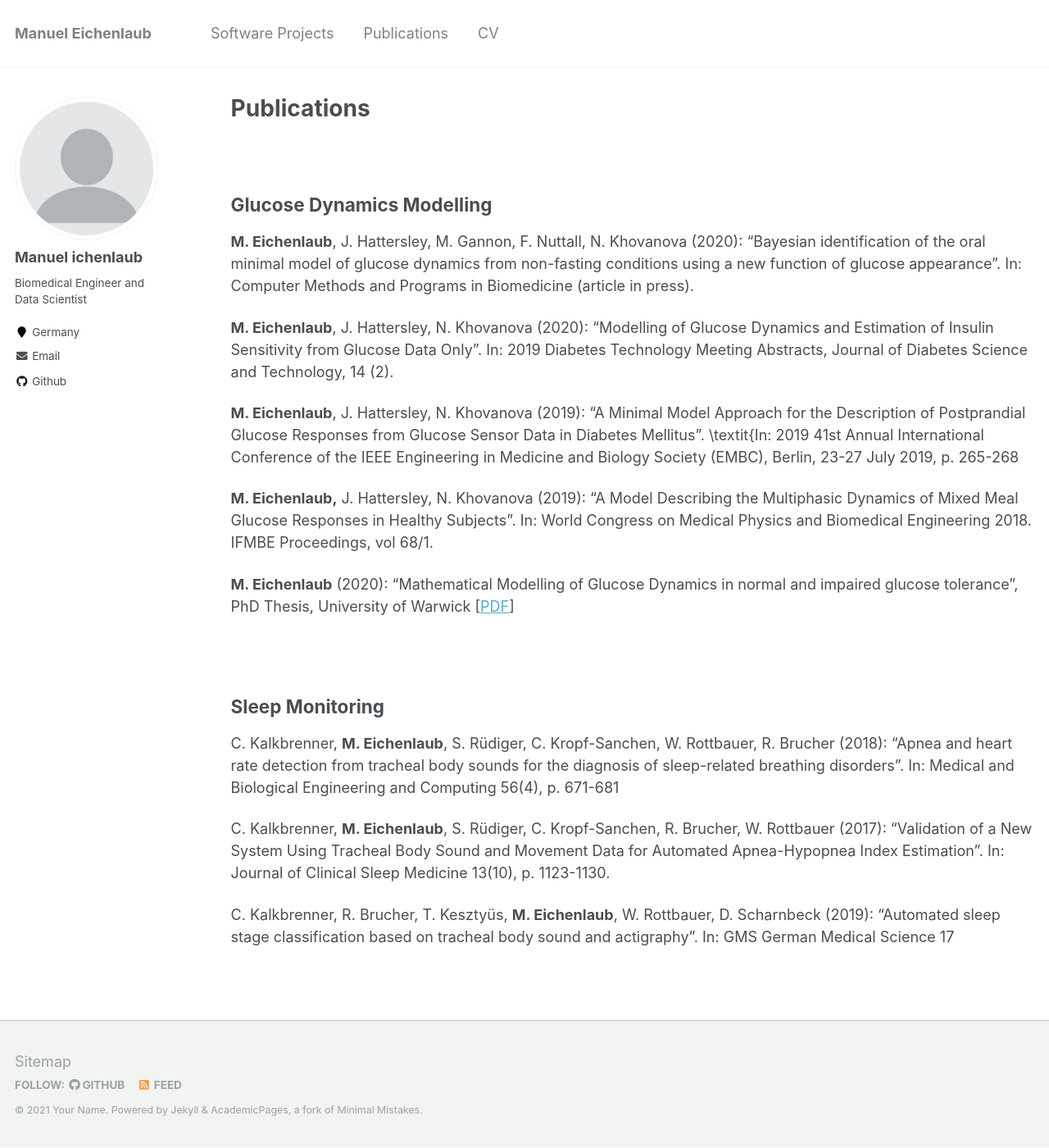
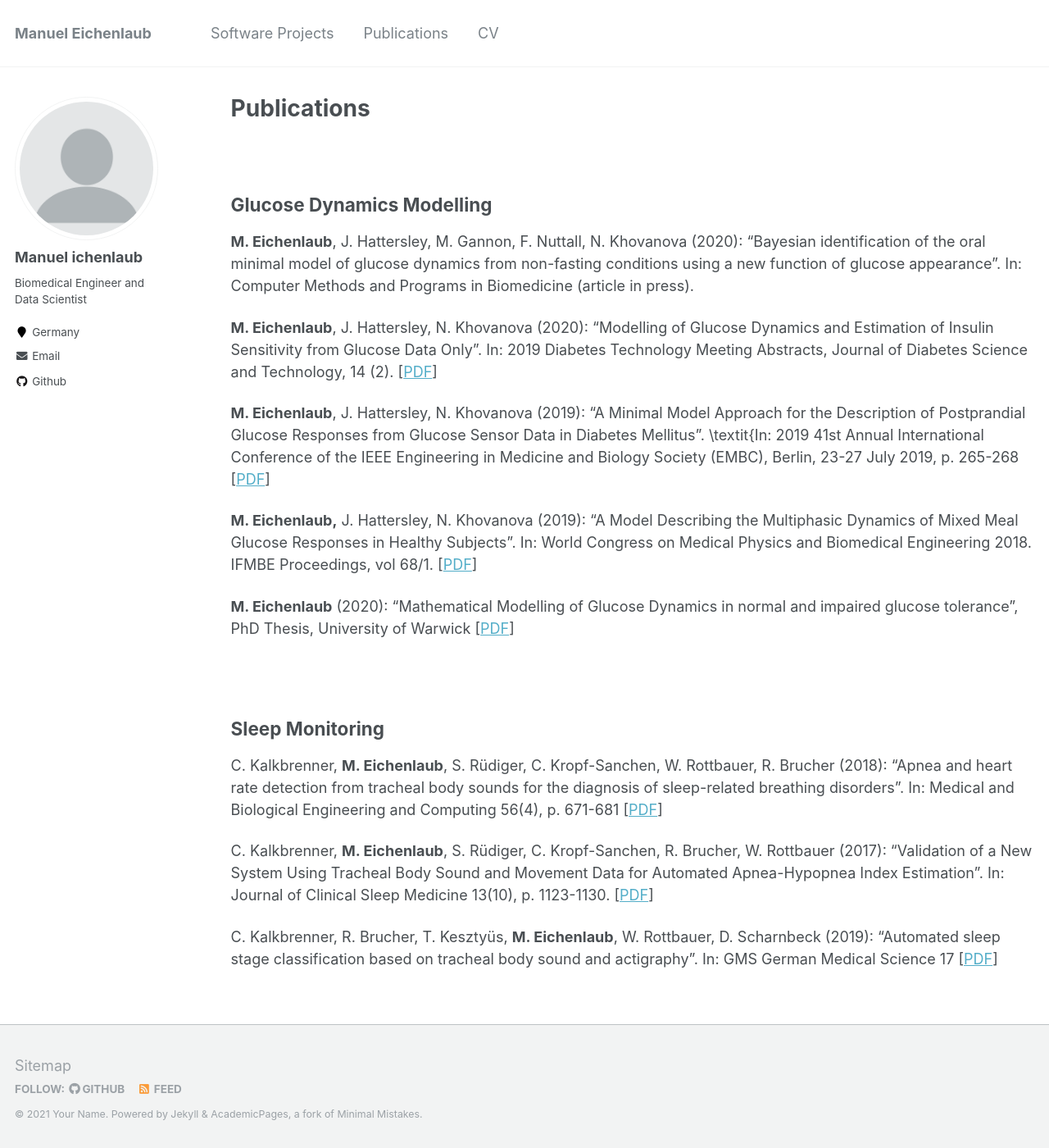
Before and after one commit to manueich/manueich.github.io, a Jekyll site: the page built from _pages/publications.md, in a window 1280 px wide and 1400 px high. Shown: the whole window at 82% size. Built offline with Jekyll 4.4.1, drawn with Linux system fonts in a browser that asks for light colours.

Commit message:
Update publications.md

```diff
--- a/_pages/publications.md
+++ b/_pages/publications.md
@@ -10,20 +10,20 @@ Glucose Dynamics Modelling
 ------
 **M. Eichenlaub**, J. Hattersley, M. Gannon, F. Nuttall, N. Khovanova (2020):  "Bayesian identification of the oral minimal model of glucose dynamics from non-fasting conditions using a new function of glucose appearance". In: Computer Methods and Programs in Biomedicine (article in press).
 
-**M. Eichenlaub**, J. Hattersley, N. Khovanova (2020):  "Modelling of Glucose Dynamics and Estimation of Insulin Sensitivity from Glucose Data Only". In: 2019 Diabetes Technology Meeting Abstracts, Journal of Diabetes Science and Technology, 14 (2).
+**M. Eichenlaub**, J. Hattersley, N. Khovanova (2020):  "Modelling of Glucose Dynamics and Estimation of Insulin Sensitivity from Glucose Data Only". In: 2019 Diabetes Technology Meeting Abstracts, Journal of Diabetes Science and Technology, 14 (2). \[[PDF](http://manueich.github.io/files/pubs/Glucose_DTM19.pdf)\]
 
-**M. Eichenlaub**, J. Hattersley, N. Khovanova (2019):  "A Minimal Model Approach for the Description of Postprandial Glucose Responses from Glucose Sensor Data in Diabetes Mellitus". \textit{In: 2019 41st Annual International Conference of the IEEE Engineering in Medicine and Biology Society (EMBC), Berlin, 23-27 July 2019, p. 265-268
+**M. Eichenlaub**, J. Hattersley, N. Khovanova (2019):  "A Minimal Model Approach for the Description of Postprandial Glucose Responses from Glucose Sensor Data in Diabetes Mellitus". \textit{In: 2019 41st Annual International Conference of the IEEE Engineering in Medicine and Biology Society (EMBC), Berlin, 23-27 July 2019, p. 265-268 \[[PDF](http://manueich.github.io/files/pubs/Glucose_EMBC19.pdf)\]
 
-**M. Eichenlaub,** J. Hattersley, N. Khovanova (2019):  "A Model Describing the Multiphasic Dynamics of Mixed Meal Glucose Responses in Healthy Subjects". In: World Congress on Medical Physics and Biomedical Engineering 2018. IFMBE Proceedings, vol 68/1.
+**M. Eichenlaub,** J. Hattersley, N. Khovanova (2019):  "A Model Describing the Multiphasic Dynamics of Mixed Meal Glucose Responses in Healthy Subjects". In: World Congress on Medical Physics and Biomedical Engineering 2018. IFMBE Proceedings, vol 68/1. \[[PDF](http://manueich.github.io/files/pubs/Glucose_IUPESM19.pdf)\]
 
-**M. Eichenlaub** (2020): "Mathematical Modelling of Glucose Dynamics in normal and impaired glucose tolerance", PhD Thesis, University of Warwick  \[[PDF](http://manueich.github.io/files/paper1.pdf)\]
+**M. Eichenlaub** (2020): "Mathematical Modelling of Glucose Dynamics in normal and impaired glucose tolerance", PhD Thesis, University of Warwick  \[[PDF](http://manueich.github.io/files/pubs/Thesis_Eichenlaub.pdf)\]
 
 <br />
 
 Sleep Monitoring
 ------
-C. Kalkbrenner, **M. Eichenlaub**, S. Rüdiger, C. Kropf-Sanchen, W. Rottbauer, R. Brucher (2018): "Apnea and heart rate detection from tracheal body sounds for the diagnosis of sleep-related breathing disorders". In: Medical and Biological Engineering and Computing 56(4), p. 671-681
+C. Kalkbrenner, **M. Eichenlaub**, S. Rüdiger, C. Kropf-Sanchen, W. Rottbauer, R. Brucher (2018): "Apnea and heart rate detection from tracheal body sounds for the diagnosis of sleep-related breathing disorders". In: Medical and Biological Engineering and Computing 56(4), p. 671-681 \[[PDF](http://manueich.github.io/files/pubs/Apnea_MEBC.pdf)\]
 
-C. Kalkbrenner, **M. Eichenlaub**, S. Rüdiger, C. Kropf-Sanchen, R. Brucher, W. Rottbauer (2017): "Validation of a New System Using Tracheal Body Sound and Movement Data for Automated Apnea-Hypopnea Index Estimation". In: Journal of Clinical Sleep Medicine 13(10), p. 1123-1130.
+C. Kalkbrenner, **M. Eichenlaub**, S. Rüdiger, C. Kropf-Sanchen, R. Brucher, W. Rottbauer (2017): "Validation of a New System Using Tracheal Body Sound and Movement Data for Automated Apnea-Hypopnea Index Estimation". In: Journal of Clinical Sleep Medicine 13(10), p. 1123-1130. \[[PDF](http://manueich.github.io/files/pubs/Apnea_JCSM.pdf)\]
 
-C. Kalkbrenner, R. Brucher, T. Kesztyüs, **M. Eichenlaub**, W. Rottbauer, D. Scharnbeck (2019): "Automated sleep stage classification based on tracheal body sound and actigraphy". In: GMS German Medical Science 17
+C. Kalkbrenner, R. Brucher, T. Kesztyüs, **M. Eichenlaub**, W. Rottbauer, D. Scharnbeck (2019): "Automated sleep stage classification based on tracheal body sound and actigraphy". In: GMS German Medical Science 17 \[[PDF](http://manueich.github.io/files/pubs/Staging_GMS.pdf)\]
```
